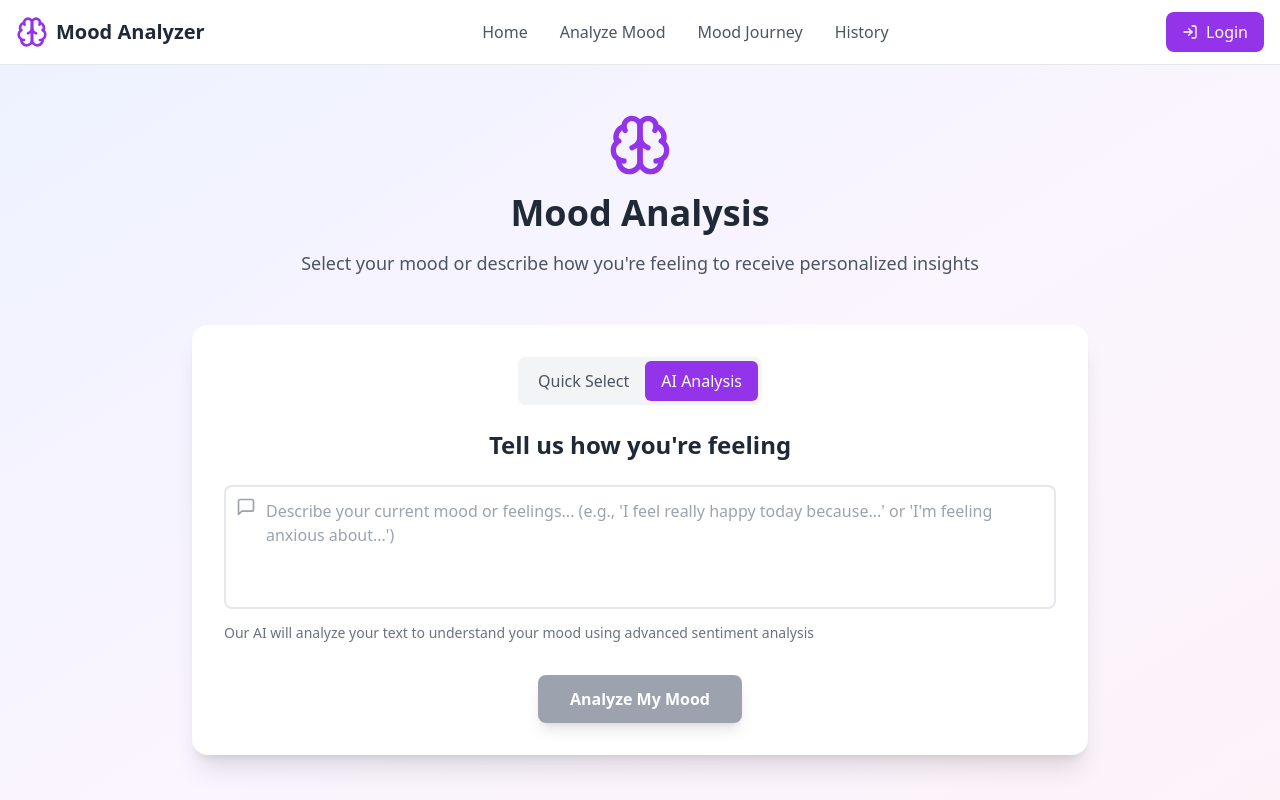
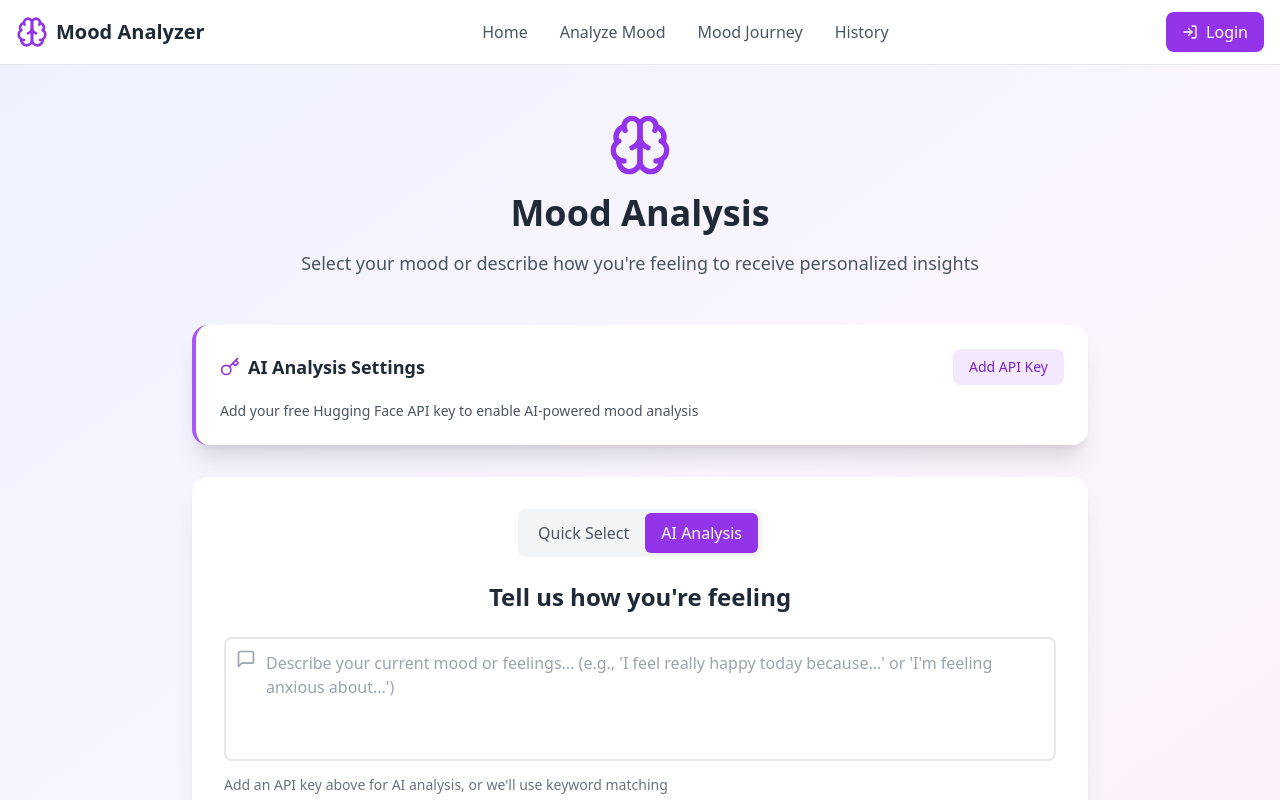
Before and after one commit to Shunelaioo/greeting-exchange-hub, a React (Vite) app: page /analyze in a window 1280 px wide. Both pictures are taken after a click on the button "AI Analysis". Shown: the top 800 px of the page. Built offline with nearby package versions, Linux system fonts and the light colour scheme.

Commit message:
Fix: API fallback issue in mood analysis
The Hugging Face API is consistently failing, causing the application to always fall back to keyword-based mood analysis. This commit addresses the issue.

```diff
--- a/src/pages/Analyze.tsx
+++ b/src/pages/Analyze.tsx
@@ -1,5 +1,5 @@
 import { useState } from 'react';
-import { Brain, Heart, Smile, Frown, Angry, Zap, MessageSquare } from 'lucide-react';
+import { Brain, Heart, Smile, Frown, Angry, Zap, MessageSquare, Key } from 'lucide-react';
 import EmotionalChatbot from '@/components/EmotionalChatbot';
 import { toast } from '@/components/ui/use-toast';
 
@@ -10,6 +10,8 @@ const Analyze = () => {
   const [analysisMethod, setAnalysisMethod] = useState<'buttons' | 'text'>('buttons');
   const [showChatbot, setShowChatbot] = useState(false);
   const [isAnalyzing, setIsAnalyzing] = useState(false);
+  const [huggingFaceKey, setHuggingFaceKey] = useState(localStorage.getItem('hf_api_key') || '');
+  const [showApiKeyInput, setShowApiKeyInput] = useState(false);
 
   const moodOptions = [
     { value: 'happy', label: 'Happy', icon: Smile, color: 'bg-yellow-500', theme: 'yellow', emoji: '😊' },
@@ -20,15 +22,37 @@ const Analyze = () => {
     { value: 'anxious', label: 'Anxious', icon: Brain, color: 'bg-purple-500', theme: 'purple', emoji: '😰' }
   ];
 
+  const saveApiKey = () => {
+    if (huggingFaceKey.trim()) {
+      localStorage.setItem('hf_api_key', huggingFaceKey.trim());
+      setShowApiKeyInput(false);
+      toast({
+        title: "API Key Saved",
+        description: "Your Hugging Face API key has been saved locally.",
+      });
+    }
+  };
+
   const analyzeTextMoodWithAPI = async (text: string) => {
     try {
       setIsAnalyzing(true);
+
+      const apiKey = localStorage.getItem('hf_api_key');
+      if (!apiKey) {
+        toast({
+          title: "API Key Required",
+          description: "Please add your Hugging Face API key to use AI analysis.",
+          variant: "destructive"
+        });
+        return analyzeTextMoodFallback(text);
+      }
 
       // Using Hugging Face's free sentiment analysis API
       const response = await fetch(
         "https://api-inference.huggingface.co/models/cardiffnlp/twitter-roberta-base-sentiment-latest",
         {
           headers: {
+            "Authorization": `Bearer ${apiKey}`,
             "Content-Type": "application/json",
           },
           method: "POST",
@@ -37,6 +61,8 @@ const Analyze = () => {
       );
 
       if (!response.ok) {
+        const errorData = await response.json();
+        console.error('API Error:', errorData);
         throw new Error('Failed to analyze mood');
       }
 
@@ -55,7 +81,7 @@ const Analyze = () => {
       console.error('Error analyzing mood:', error);
       toast({
         title: "Analysis Error",
-        description: "Using fallback analysis method. Please try again.",
+        description: "AI analysis failed. Using fallback method. Please check your API key.",
         variant: "destructive"
       });
       // Fallback to simple keyword analysis
@@ -206,6 +232,69 @@ const Analyze = () => {
             <p className="text-gray-600 text-lg">Select your mood or describe how you're feeling to receive personalized insights</p>
           </div>
 
+          {/* API Key Section */}
+          {analysisMethod === 'text' && (
+            <div className="bg-white rounded-2xl shadow-xl p-6 mb-8 border-l-4 border-purple-500">
+              <div className="flex items-center justify-between mb-4">
+                <div className="flex items-center space-x-2">
+                  <Key className="h-5 w-5 text-purple-600" />
+                  <h3 className="text-lg font-semibold text-gray-800">AI Analysis Settings</h3>
+                </div>
+                <button
+                  onClick={() => setShowApiKeyInput(!showApiKeyInput)}
+                  className="px-4 py-2 bg-purple-100 text-purple-700 rounded-lg hover:bg-purple-200 transition-colors text-sm"
+                >
+                  {huggingFaceKey ? 'Update API Key' : 'Add API Key'}
+                </button>
+              </div>
+
+              {showApiKeyInput && (
+                <div className="space-y-4">
+                  <div>
+                    <label className="block text-sm font-medium text-gray-700 mb-2">
+                      Hugging Face API Key (for AI analysis)
+                    </label>
+                    <input
+                      type="password"
+                      value={huggingFaceKey}
+                      onChange={(e) => setHuggingFaceKey(e.target.value)}
+                      placeholder="Enter your Hugging Face API key..."
+                      className="w-full px-3 py-2 border border-gray-300 rounded-lg focus:outline-none focus:ring-2 focus:ring-purple-500"
+                    />
+                  </div>
+                  <div className="flex space-x-3">
+                    <button
+                      onClick={saveApiKey}
+                      className="px-4 py-2 bg-purple-600 text-white rounded-lg hover:bg-purple-700 transition-colors"
+                    >
+                      Save Key
+                    </button>
+                    <a
+                      href="https://huggingface.co/settings/tokens"
+                      target="_blank"
+                      rel="noopener noreferrer"
+                      className="px-4 py-2 bg-gray-100 text-gray-700 rounded-lg hover:bg-gray-200 transition-colors"
+                    >
+                      Get Free API Key
+                    </a>
+                  </div>
+                  <p className="text-xs text-gray-500">
+                    Your API key is stored locally in your browser and never sent to our servers.
+                  </p>
+                </div>
+              )}
+
+              {!showApiKeyInput && (
+                <p className="text-sm text-gray-600">
+                  {huggingFaceKey
+                    ? "API key configured ✓ - AI analysis enabled"
+                    : "Add your free Hugging Face API key to enable AI-powered mood analysis"
+                  }
+                </p>
+              )}
+            </div>
+          )}
+
           {/* Analysis Method Selection and Form */}
           <div className="bg-white rounded-2xl shadow-xl p-8 mb-8">
             <div className="flex justify-center mb-6">
@@ -275,7 +364,12 @@ const Analyze = () => {
                       rows={4}
                     />
                   </div>
-                  <p className="text-sm text-gray-500 mt-2">Our AI will analyze your text to understand your mood using advanced sentiment analysis</p>
+                  <p className="text-sm text-gray-500 mt-2">
+                    {huggingFaceKey
+                      ? "Our AI will analyze your text using advanced sentiment analysis"
+                      : "Add an API key above for AI analysis, or we'll use keyword matching"
+                    }
+                  </p>
                 </div>
               </>
             )}
```
